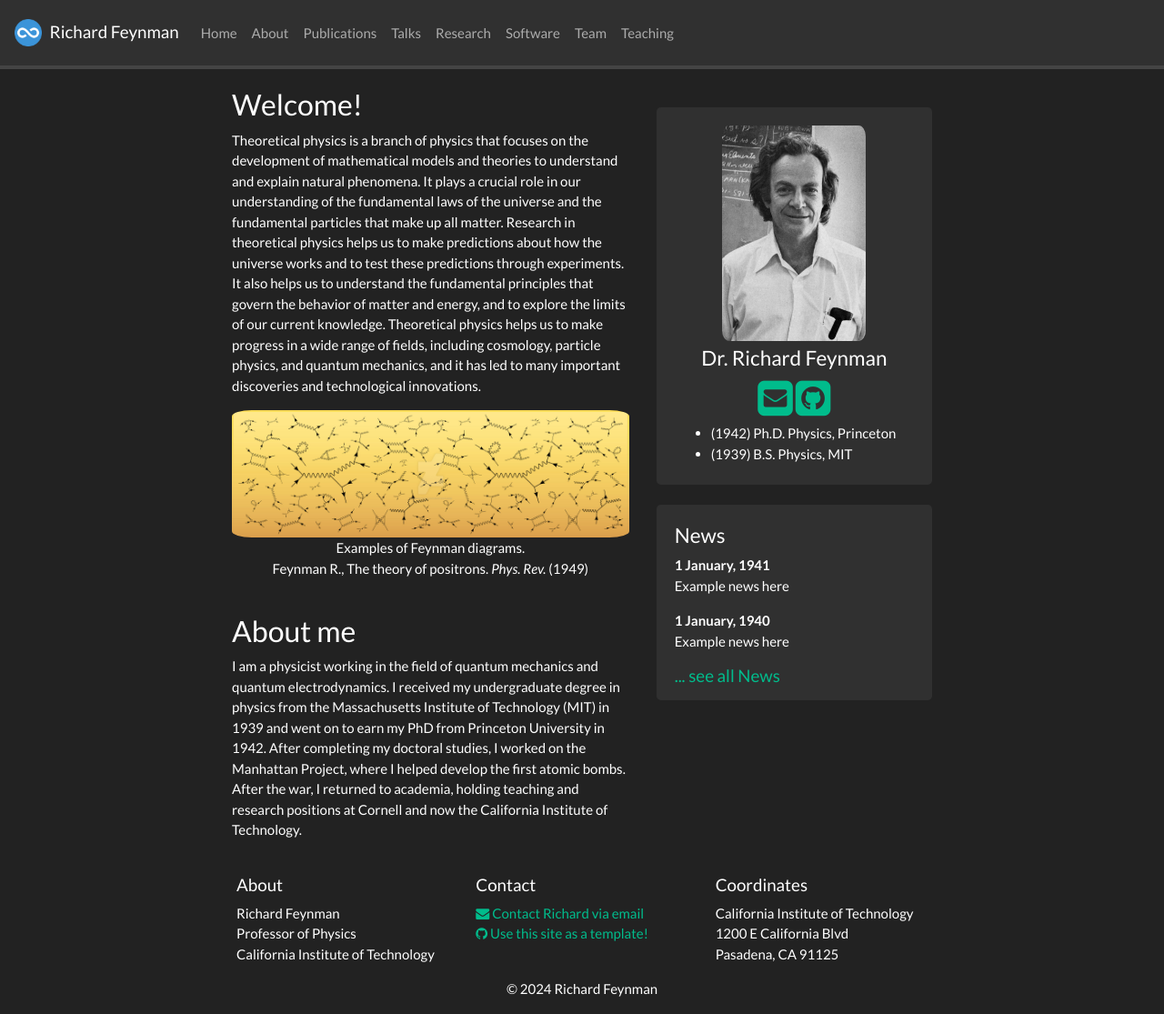
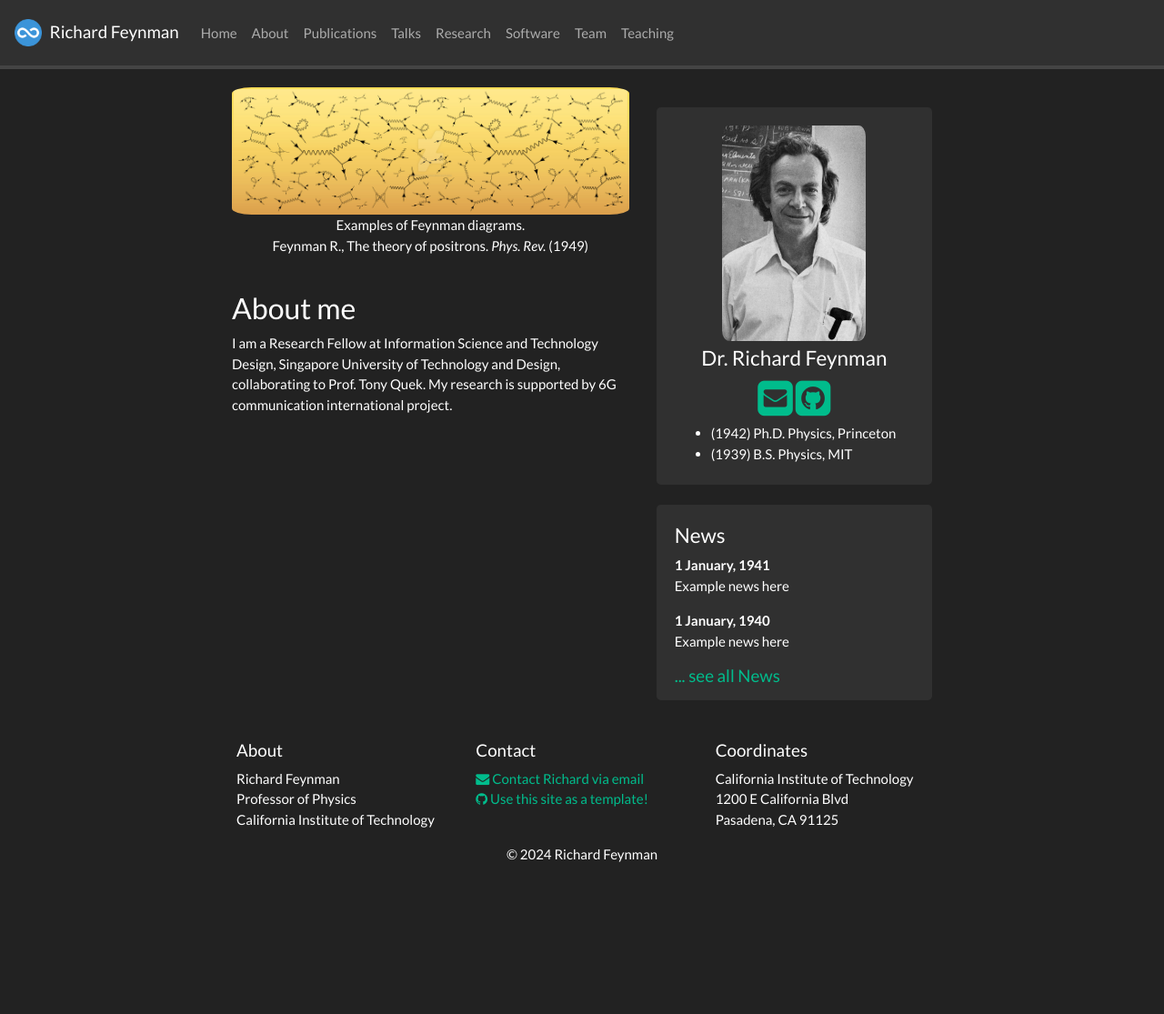
Before and after one commit to zhoulongyu/lyzhou, a Jekyll site: the page built from _pages/home.md, in a window 1280 px wide and 1115 px high. Shown: the whole window at 91% size. Built offline with Jekyll 4.4.1, drawn with Linux system fonts in a browser that asks for light colours; nearby versions of some CDN libraries; a style sheet for code colours, icons or effects is not loaded.

Commit message:
Update home.md

```diff
--- a/_pages/home.md
+++ b/_pages/home.md
@@ -4,14 +4,6 @@ layout: homelay
 sitemap: false
 permalink: /
 ---
-
-### Welcome!
-
-Theoretical physics is a branch of physics that focuses on the development of mathematical models and theories to understand and explain natural phenomena.
-It plays a crucial role in our understanding of the fundamental laws of the universe and the fundamental particles that make up all matter.
-Research in theoretical physics helps us to make predictions about how the universe works and to test these predictions through experiments.
-It also helps us to understand the fundamental principles that govern the behavior of matter and energy, and to explore the limits of our current knowledge.
-Theoretical physics helps us to make progress in a wide range of fields, including cosmology, particle physics, and quantum mechanics, and it has led to many important discoveries and technological innovations.
 
 <div class="container">
 <div class="row">
@@ -26,7 +18,4 @@ Feynman R., The theory of positrons. <i>Phys. Rev.</i> (1949)
 
 ### About me
 
-I am a physicist working in the field of quantum mechanics and quantum electrodynamics.
-I received my undergraduate degree in physics from the Massachusetts Institute of Technology (MIT) in 1939 and went on to earn my PhD from Princeton University in 1942.
-After completing my doctoral studies, I worked on the Manhattan Project, where I helped develop the first atomic bombs.
-After the war, I returned to academia, holding teaching and research positions at Cornell and now the California Institute of Technology.
+I am a Research Fellow at Information Science and Technology Design, Singapore University of Technology and Design, collaborating to Prof. Tony Quek. My research is supported by 6G communication international project.
```
